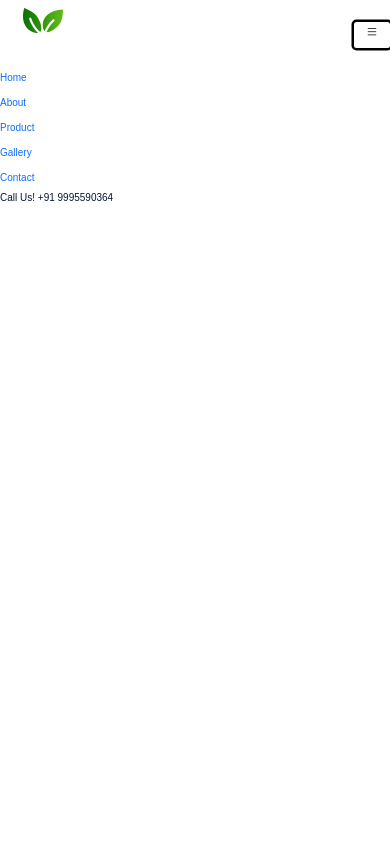
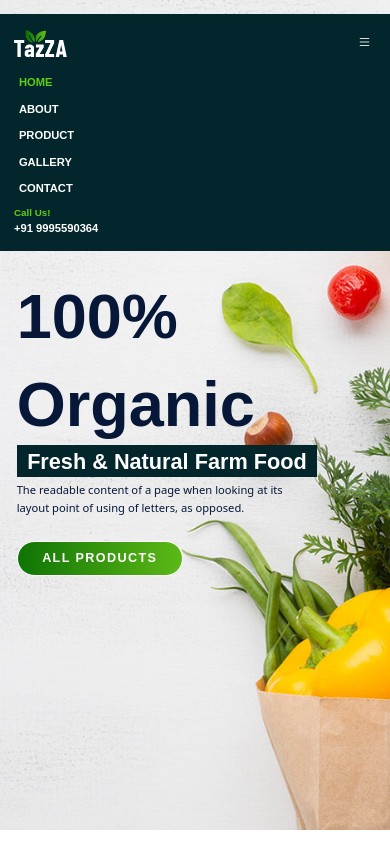
Before and after one commit to AmalBabuM/Public_WebSite, a plain HTML site: page index.html in a window 390 px wide. Both pictures are taken after a click on the button "Toggle navigation". Drawn offline with nearby package versions, Linux system fonts and the light colour scheme.

Commit message:
partone about to complete

```diff
--- a/index.html
+++ b/index.html
@@ -1,23 +1,35 @@
 <!DOCTYPE html>
 <html lang="en">
+
 <head>
     <meta charset="UTF-8">
     <meta http-equiv="X-UA-Compatible" content="IE=edge">
     <meta name="viewport" content="width=device-width, initial-scale=1.0">
-    <link href="https://cdn.jsdelivr.net/npm/bootstrap@5.0.2/dist/css/bootstrap.min.css" rel="stylesheet" integrity="sha384-EVSTQN3/azprG1Anm3QDgpJLIm9Nao0Yz1ztcQTwFspd3yD65VohhpuuCOmLASjC" crossorigin="anonymous"><link rel="stylesheet" href="style.css">
+    <link href="https://cdn.jsdelivr.net/npm/bootstrap@5.0.2/dist/css/bootstrap.min.css" rel="stylesheet"
+        integrity="sha384-EVSTQN3/azprG1Anm3QDgpJLIm9Nao0Yz1ztcQTwFspd3yD65VohhpuuCOmLASjC" crossorigin="anonymous">
+    <link rel="stylesheet" href="style.css">
+    <link rel="stylesheet" href="responsive-style.css">
     <link rel="stylesheet" href="https://cdn.jsdelivr.net/npm/bootstrap-icons@1.9.1/font/bootstrap-icons.css">
     <title>Document</title>
 </head>
+
 <body>
-    <script src="https://cdn.jsdelivr.net/npm/bootstrap@5.0.2/dist/js/bootstrap.bundle.min.js" integrity="sha384-MrcW6ZMFYlzcLA8Nl+NtUVF0sA7MsXsP1UyJoMp4YLEuNSfAP+JcXn/tWtIaxVXM" crossorigin="anonymous"></script>
-    <script src="https://cdn.jsdelivr.net/npm/@popperjs/core@2.9.2/dist/umd/popper.min.js" integrity="sha384-IQsoLXl5PILFhosVNubq5LC7Qb9DXgDA9i+tQ8Zj3iwWAwPtgFTxbJ8NT4GN1R8p" crossorigin="anonymous"></script>
-<script src="https://cdn.jsdelivr.net/npm/bootstrap@5.0.2/dist/js/bootstrap.min.js" integrity="sha384-cVKIPhGWiC2Al4u+LWgxfKTRIcfu0JTxR+EQDz/bgldoEyl4H0zUF0QKbrJ0EcQF" crossorigin="anonymous"></script>
+    <script src="https://cdn.jsdelivr.net/npm/bootstrap@5.0.2/dist/js/bootstrap.bundle.min.js"
+        integrity="sha384-MrcW6ZMFYlzcLA8Nl+NtUVF0sA7MsXsP1UyJoMp4YLEuNSfAP+JcXn/tWtIaxVXM"
+        crossorigin="anonymous"></script>
+    <script src="https://cdn.jsdelivr.net/npm/@popperjs/core@2.9.2/dist/umd/popper.min.js"
+        integrity="sha384-IQsoLXl5PILFhosVNubq5LC7Qb9DXgDA9i+tQ8Zj3iwWAwPtgFTxbJ8NT4GN1R8p"
+        crossorigin="anonymous"></script>
+    <script src="https://cdn.jsdelivr.net/npm/bootstrap@5.0.2/dist/js/bootstrap.min.js"
+        integrity="sha384-cVKIPhGWiC2Al4u+LWgxfKTRIcfu0JTxR+EQDz/bgldoEyl4H0zUF0QKbrJ0EcQF"
+        crossorigin="anonymous"></script>
     <header id="full_nav">
         <div class="header">
             <div class="contaier">
                 <nav class="navbar navbar-expand-lg">
                     <a class="navbar-brand" href="#"><img src="./images/logo.png" alt="logo"></a>
-              <button class="navbar-toggler" type="button" data-bs-toggle="collapse" data-bs-target="#navbarNav" aria-controls="navbarNav" aria-expanded="false" aria-label="Toggle navigation">
+                    <button class="navbar-toggler" type="button" data-bs-toggle="collapse" data-bs-target="#navbarNav"
+                        aria-controls="navbarNav" aria-expanded="false" aria-label="Toggle navigation">
                         <!-- <span class="navbar-toggler-icon"></span> -->
                         <i class="bi bi-list navbar-toggler-icon"></i>
                     </button>
@@ -50,6 +62,38 @@
             </div>
         </div>
     </header>
+    <!-- BANNER SECTION -->
+    <section class="banner_section">
+        <div class="container">
+            <div id="carouselExampleCaptions" class="carousel slide" data-bs-ride="carousel">
+                <div class="carousel-inner">
+                    <div class="carousel-item active">
+                        <div class="carousel-caption">
+                            <div class="banner-content">
+                                <h1>100% Organic</h1>
+                                <h3>Fresh & Natural Farm Food</h3>
+                                <p>The readable content of a page when looking at its layout point of using of letters,
+                                    as opposed. </p>
+                                <a href="product.html" class="btn main-btn">ALL PRoducts</a>
+                            </div>
+                        </div>
+                    </div>
+                    <div class="carousel-item">
+                        <div class="carousel-caption">
+                            <div class="banner-content">
+                                <h1>100% Organic</h1>
+                                <h3>Fresh & Natural Farm Food</h3>
+                                <p>The readable content of a page when looking at its layout point of using of letters,
+                                    as opposed. </p>
+                                <a href="product.html" class="btn main-btn">ALL PRoducts</a>
+                            </div>
+                        </div>
+                    </div>
+                </div>
+            </div>
+        </div>
+    </section>
 
 </body>
+
 </html>
--- /dev/null
+++ b/responsive-style.css
@@ -0,0 +1,47 @@
+@media(max-width:1170px){
+    .section-subtitle{
+        max-width: 60%;
+    }
+    .header .navbar{
+        background-size: cover;
+        padding: 2rem;
+    }
+    .header .navbar-nav{
+        margin-top:2rem;
+    }
+    .header .navbar-nav .nav-link{
+        padding: 0.2rem 0.5rem;
+        margin-bottom: 1rem;
+    }
+}
+
+@media(max-width:991px){
+.about .banner_section,
+.product .banner_section,
+.gallery .banner_section,
+.contact .banner_section{
+    padding-top:12.5rem;
+    padding-bottom: 3rem;
+
+}
+}
+@media (max-width:767px) {
+    body,html{
+        font-size: 8px;
+    }
+    .section-subtitle{
+        max-width: 80%;
+    }
+    .banner_section{
+        min-height: 70vh;
+    }
+    .banner_section .carousal-item{
+        height: 70vh;
+    }
+
+}
+@media (max-width:590px) {
+    body,html{
+        font-size: 7px;
+    }
+}
--- a/style.css
+++ b/style.css
@@ -150,3 +150,96 @@ section{
     padding-bottom: 10rem;
     min-height: auto;
 }
+.header{
+    position: absolute;
+    width: 100%;
+    top:2rem;
+    left:0;
+    z-index: 2;
+}
+header .navbar{
+    background:url("./images/header-bg.png");
+    background-repeat: no-repeat;
+    background-position: center;
+    background-size: contain;
+    padding:2rem 5rem;
+}
+.header .navbar-brand{
+    width:7.5rem;
+    margin-top:-0.1rem;
+}
+ .header .navbar-nav .nav-link{
+    color:var(--text-white);
+    text-transform: uppercase;
+    font-size: 1.6rem;
+    font-weight: 600;
+    padding:0.5rem 2rem;
+    margin:0 0.2rem;
+    font-family: var(--primary-font)
+ }
+ .header .navbar-nav .nav-link:hover,
+ .header .navbar-nav .nav-link.active{
+    color:var(--secondary-color);
+ }
+ .header .navbar-toggler{
+    color:var(--text-white);
+    font-size: 2rem;
+    height:2.7rem;
+    padding:0;
+ }
+.header .navbar-toggler:focus{
+    outline:none;
+    box-shadow: none;
+}
+.header .header_right span{
+color:var(--secondary-color);
+display:block;
+font-weight: 700;
+font-size: 1.4rem;
+margin-right: 1rem;
+}
+
+.header .header_right .phone_no{
+    color: var(--text-white);
+    font-size: 1.6rem;
+}
+.header-scrolled{
+    position: fixed;
+    top: -0.4rem;
+    left: 0;
+    right: 0;
+    width: 100%;
+    max-width: 1320px;
+    margin: auto;
+    z-index: 999;
+    transition: 0.3s all ease-in-out;
+}
+
+.banner_section{
+    background: url("./images/Banner-1.jpg");
+    background-repeat: no-repeat;
+    background-position: center;
+    background-size: cover;
+    min-height: 90vh;
+}
+.banner_section .carousel-item{
+    padding: 3rem 0;
+    height: 90vh;
+}
+.banner_section .carousel-caption{
+    top: 30%;
+    bottom: 0;
+    left: 3%;
+    right: 0;
+    text-align: left;
+    width: 100%;
+}
+.banner_section .carousel-caption h3{
+    padding: 0.5rem 1.5rem;
+    background-color: var(--dark-text);
+    display: inline;
+}
+.banner_section .carousel-caption p{
+    max-width: 40rem;
+    margin-bottom: 2rem;
+}
```
Also changed, not shown: about.html (+1 -0 lines), contact.html (+1 -0 lines), gallery.html (+1 -0 lines), product.html (+1 -0 lines), images/Banner-1.jpg (added), images/header-bg.png (added). Lines whose indentation alone changed are shown as unchanged.
